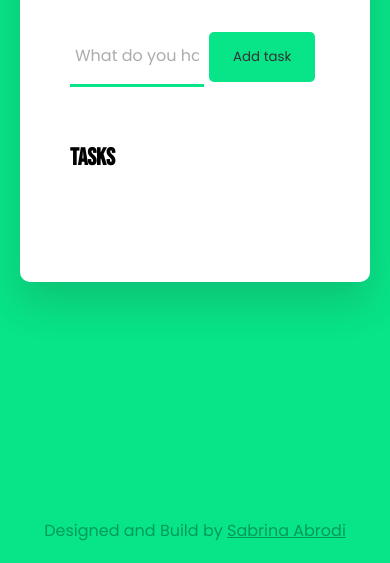
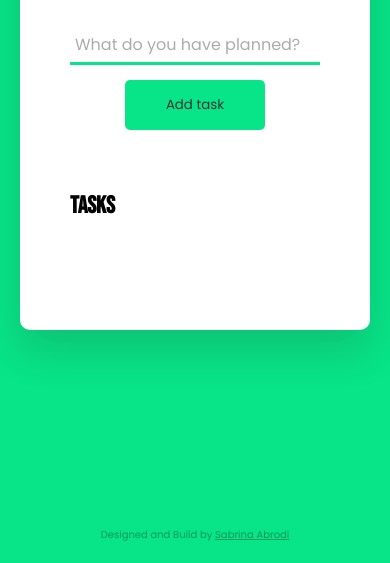
Before and after one commit to Sabrinascrib/todolist, a plain HTML site: page index.html in a window 390 px wide. Shown: the part 281-844 px from the top of the page. Drawn offline with Linux system fonts and the light colour scheme.

Commit message:
adding media queries

```diff
--- a/style.css
+++ b/style.css
@@ -179,3 +179,19 @@ main {
 .footer a:hover {
   text-decoration: underline 3px;
 }
+
+@media only screen and (max-width: 520px) {
+  #new-task-form {
+    flex-direction: column;
+    align-items: center;
+  }
+
+  #new-task-input {
+    width: 100%;
+    margin-bottom: 10px;
+  }
+
+  .footer {
+    font-size: calc(10 / 16 * 1rem);
+  }
+}
```
